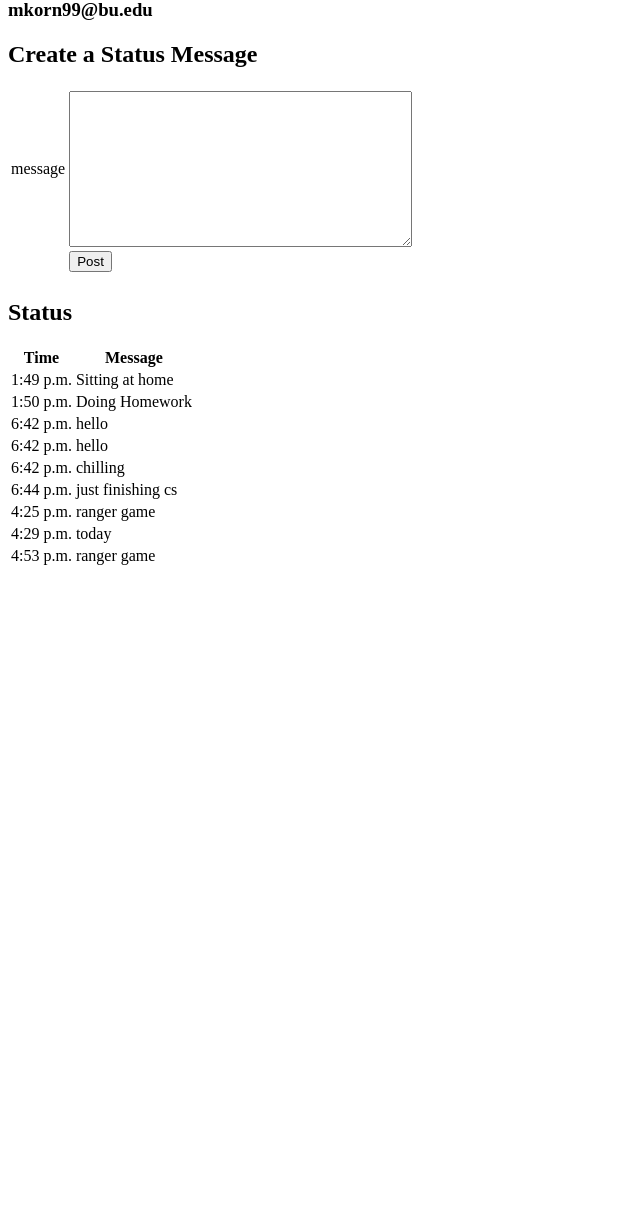
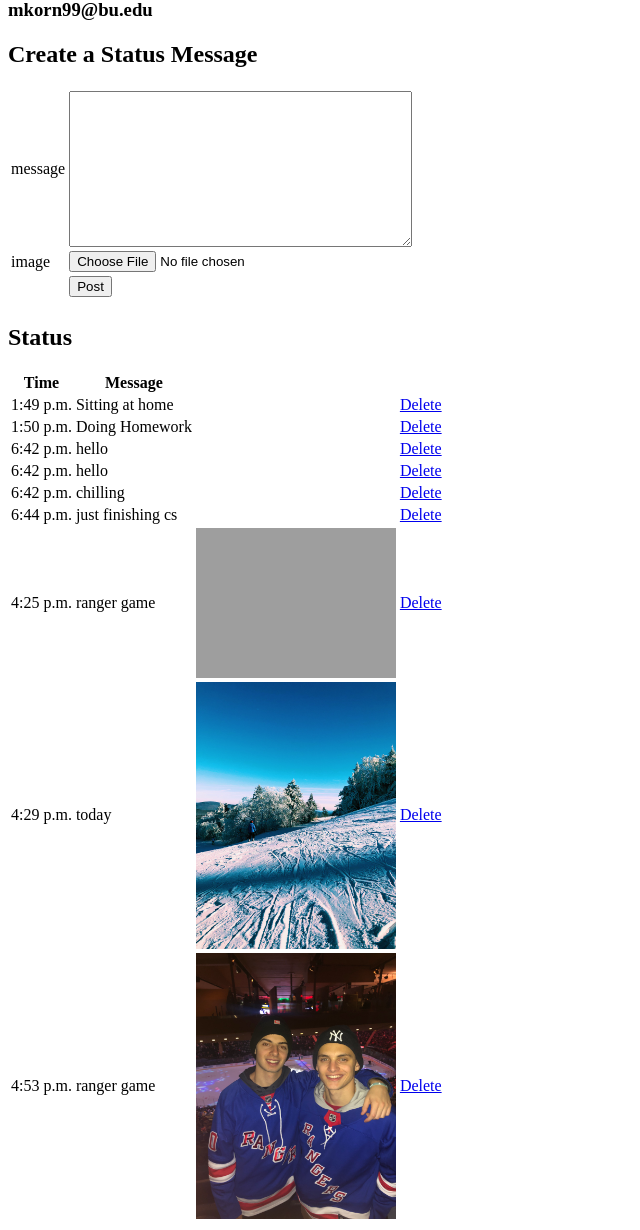
Before and after one commit to mkorn99/cs108, a Django app: page /mini_fb/profile/1 in a window 1280 px wide. Shown: the part 422-1652 px from the top of the page, without its empty margins (0-640 px from the left). Before the commit the page ends 987 px from the top, so only its background shows below. Run offline with Django 3.2, Linux system fonts and the light colour scheme; data comes from the database, SQL or seed files in the repository; both versions use the stored data as it was after the commit; parts of the project's set-up code (start-up, migrations or seed data) failed here and were passed over; grey boxes are pictures that could not be loaded.

Commit message:
Assignment 18

```diff
--- a/mini_fb/admin.py
+++ b/mini_fb/admin.py
@@ -4,6 +4,7 @@ from django.contrib import admin
 from django.contrib import admin
 
 # Register your models here.
-from .models import Profile, StatusMessage
+from .models import Profile, StatusMessage, Image
 admin.site.register(Profile)
 admin.site.register(StatusMessage)
+admin.site.register(Image)
--- a/mini_fb/forms.py
+++ b/mini_fb/forms.py
@@ -37,7 +37,8 @@ class UpdateProfileForm(forms.ModelForm):
 class CreateStatusMessageForm(forms.ModelForm):
     '''Creates status message for a profile'''
 
+    image = forms.ImageField(label="image", required=False)
     class Meta:
         '''Associates the form with the status message model'''
         model = StatusMessage
-        fields = ['message']
+        fields = ['message', 'image']
--- a/mini_fb/models.py
+++ b/mini_fb/models.py
@@ -26,6 +26,13 @@ class Profile(models.Model):
         '''Return a URL to display this quote object'''
         return reverse ("'show_profile_page', 'update_profile'", kwargs={"pk":self.pk})
 
+    def get_all_images(self):
+        '''Return sa queryset of all images for this person.'''
+
+        images = Image.objects.filter(profile=self.pk)
+        return images
+
+
 
 
 
@@ -35,7 +42,26 @@ class StatusMessage(models.Model):
     timestamp = models.TimeField(auto_now_add=True)
     message = models.TextField(blank=True)
     profile = models.ForeignKey('Profile', on_delete=models.CASCADE)
+    image = models.ImageField(blank=True)
 
     def __str__ (self):
         '''Return a string representation of this object'''
         return '"%s" - %s' % (self.timestamp, self.message)
+
+
+class Image(models.Model):
+    '''Represents an image, which is associated with a person'''
+
+
+    image_file = models.ImageField(blank=True)
+    profile = models.ForeignKey('Profile', on_delete= models.CASCADE)
+    image_url = models.URLField(blank=True)
+
+    def __str__ (self):
+        '''Return a string representation of this object'''
+        if self.image_url:
+
+            return self.image_url
+
+        else:
+            return self.image_file.url
--- a/mini_fb/templates/mini_fb/show_profile_page.html
+++ b/mini_fb/templates/mini_fb/show_profile_page.html
@@ -13,15 +13,20 @@
 
 <h3>{{profile.first_name}} {{profile.last_name}}</h3>
 
+
     <h3><img src="{{profile.image_url}}" style="max-width: 200;"></h3>
+
     <h3>{{profile.city}}</h3>
     <h3>{{profile.email_address}}</h3>
 
 <h2>Create a Status Message<h2>
-    <form method='Post' action='/mini_fb/profile/{{profile.pk}}/post_status'>
+    <form method='Post' enctype="multipart/form-data"
+    action='/mini_fb/profile/{{profile.pk}}/post_status'>
         {% csrf_token %}
         <table>
         {% for field in create_status_form %}
+
+
         <tr>
             <td>{{field.name}} </td>
             <td>{{field}}<td>
@@ -48,6 +53,11 @@
         <tr>
             <td>{{p.timestamp}}</td>
             <td>{{p.message}}</td>
+            <td>{% if p.image%}
+                <img src="{{p.image.url}}" style="max-width: 200;">
+                {% endif %}
+            </td>
+            <td><a href = "{% url 'delete_status' profile_pk=profile.pk status_pk=p.pk %}">Delete</a></td>
         </tr>
         {% endfor %}
     </table>
--- a/mini_fb/urls.py
+++ b/mini_fb/urls.py
@@ -11,4 +11,5 @@ urlpatterns = [
     path('create_profile', CreateProfileView.as_view(), name='create_profile'),
     path('profile/<int:pk>/update', UpdateProfileView.as_view(), name='update_profile'),
     path('profile/<int:pk>/post_status', create_status_message, name='post_status'),
+    path('profile/<int:profile_pk>/delete_status/<int:status_pk>',DeleteStatusMessageView.as_view(), name='delete_status'),
 ]
--- a/mini_fb/views.py
+++ b/mini_fb/views.py
@@ -4,8 +4,8 @@ from django.urls import reverse
 
 # Create your views here.
 # Create your views here.
-from .models import Profile, StatusMessage
-from django.views.generic import ListView, DetailView, CreateView, UpdateView
+from .models import Profile, StatusMessage, Image
+from django.views.generic import ListView, DetailView, CreateView, UpdateView, DeleteView
 from .forms import CreateProfileForm, UpdateProfileForm, CreateStatusMessageForm
 
 class ShowAllProfileView(ListView):
@@ -41,7 +41,7 @@ def create_status_message(request, pk):
 
     # find the profile that matches the `pk` in the URL
     profile = Profile.objects.get(pk=pk)
-
+    form = CreateStatusMessageForm(request.POST or None, request.FILES or None)
      # if and only if we are processing a POST request, try to read the data
     if request.method == 'POST':
 
@@ -51,9 +51,10 @@ def create_status_message(request, pk):
             # save the new status message object to the database
         if message:
 
-            sm = StatusMessage()
+            sm = form.save(commit=False)
             sm.profile = profile
             sm.message = message
+            #sm.image = image
             sm.save()
 
     # redirect the user to the show_profile_page view
@@ -71,3 +72,36 @@ class UpdateProfileView(UpdateView):
     form_class = UpdateProfileForm
     template_name = 'mini_fb/update_profile_form.html'
     queryset = Profile.objects.all()
+
+class DeleteStatusMessageView(DeleteView):
+    '''A view to delete a new quote and remove it to the database'''
+
+
+    template_name = "mini_fb/delete_status_form.html"
+    queryset = StatusMessage.objects.all()
+
+
+    def get_success_url(self):
+        '''Return the URL to which we should be directed after the delete'''
+
+
+        profile_pk = self.kwargs['profile_pk']
+        return reverse('show_profile_page', kwargs={'pk':profile_pk})
+
+    def get_context_data(self, **kwargs):
+        '''Retuns a dictionary with context data for this template to use.'''
+
+        context = super(DeleteStatusMessageView, self).get_context_data(**kwargs)
+
+        st_msg = StatusMessage.objects.get(pk=self.kwargs['status_pk'])
+
+        context['st_msg'] = st_msg
+        return context
+
+    def get_object(self):
+
+
+        profile_pk = self.kwargs['profile_pk']
+        status_pk = self.kwargs['status_pk']
+
+        return StatusMessage.objects.get(pk=status_pk)
```
Also changed, not shown: mini_fb/templates/mini_fb/delete_status_form.html (added, +20 -0 lines), db.sqlite3, media/matthew.jpg (added), media/rangers.jpeg (added), mini_fb/migrations/0003_statusmessage_image.py (added), mini_fb/migrations/0004_image.py (added).
